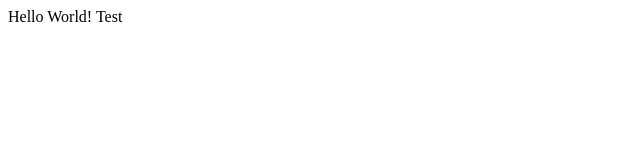
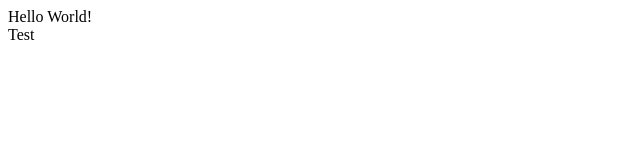
Before and after one commit to NZimathies/JenkinsWebserver, a plain HTML site: page index.html in a window 1280 px wide. Shown: the full height of the page, 0-640 px from the left. Drawn offline with Linux system fonts and the light colour scheme.

Commit message:
Update index.html

```diff
--- a/index.html
+++ b/index.html
@@ -2,7 +2,7 @@
 <html>
 <header></header>
 <body>
-Hello World!
+Hello World! <br>
 Test
 </body>
 
```
